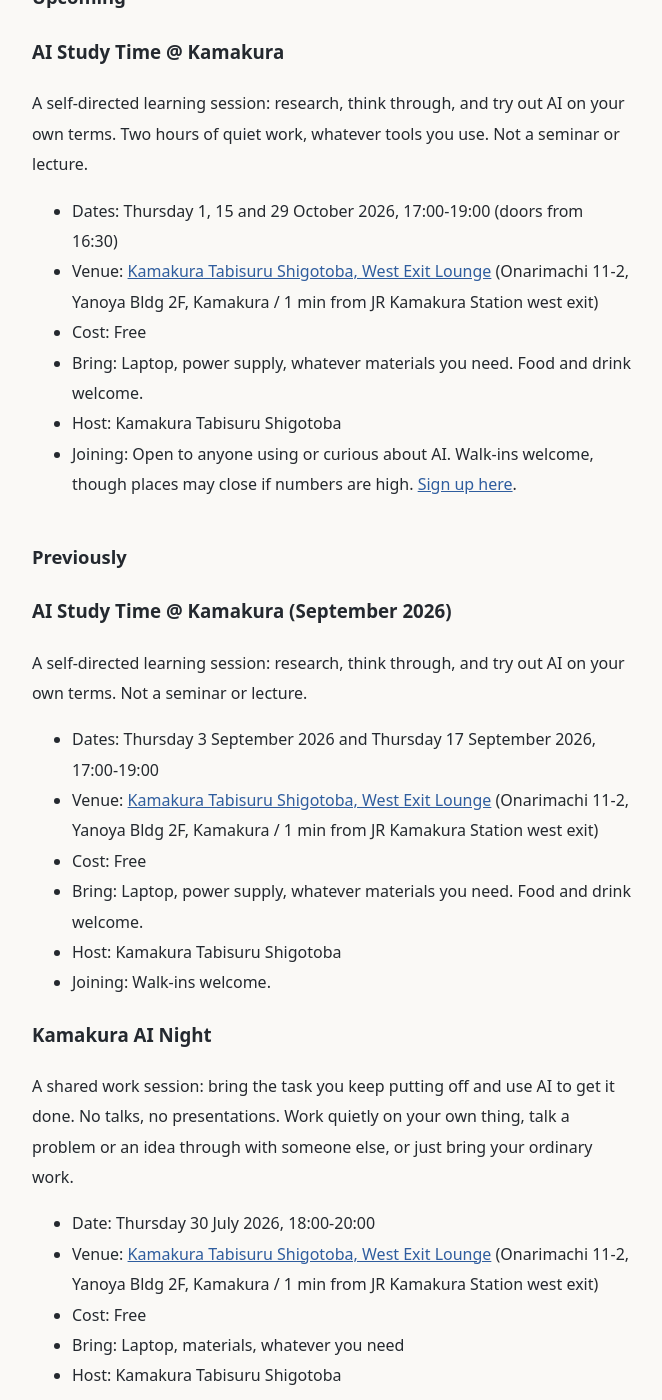
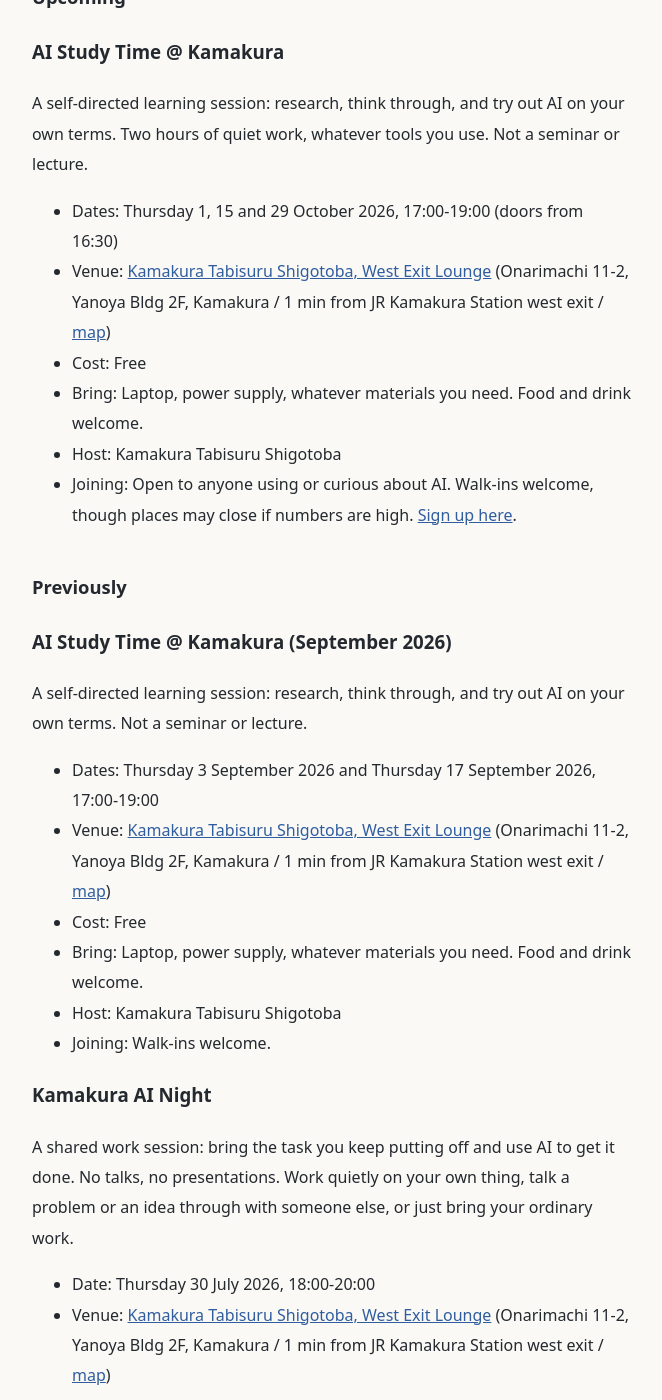
Before and after one commit to tagawa/kamakura-ai, a Jekyll site: the page built from en/events.md, in a window 1280 px wide and 1400 px high, scrolled down 256 px. Shown: the whole window, without its empty margins (308-970 px from the left). Built offline with Jekyll 4.4.1, drawn with Linux system fonts in a browser that asks for light colours.

Commit message:
Update venue information with map link
Added a map link to the venue details for multiple events.

```diff
--- a/en/events.md
+++ b/en/events.md
@@ -15,7 +15,7 @@
 A self-directed learning session: research, think through, and try out AI on your own terms. Two hours of quiet work, whatever tools you use. Not a seminar or lecture.
 
 - Dates: Thursday 1, 15 and 29 October 2026, 17:00-19:00 (doors from 16:30)
-- Venue: [Kamakura Tabisuru Shigotoba, West Exit Lounge](https://tabikamakura.com/) (Onarimachi 11-2, Yanoya Bldg 2F, Kamakura / 1 min from JR Kamakura Station west exit)
+- Venue: [Kamakura Tabisuru Shigotoba, West Exit Lounge](https://tabikamakura.com/) (Onarimachi 11-2, Yanoya Bldg 2F, Kamakura / 1 min from JR Kamakura Station west exit / [map](https://maps.apple.com/?address=11-2,%20Onarimachi,%20Kamakura,%20Kanagawa,%20Japan%20248-0012&ll=35.318887,139.549701&q=11-2,%20Onarimachi))
 - Cost: Free
 - Bring: Laptop, power supply, whatever materials you need. Food and drink welcome.
 - Host: Kamakura Tabisuru Shigotoba
@@ -28,7 +28,7 @@
 A self-directed learning session: research, think through, and try out AI on your own terms. Not a seminar or lecture.
 
 - Dates: Thursday 3 September 2026 and Thursday 17 September 2026, 17:00-19:00
-- Venue: [Kamakura Tabisuru Shigotoba, West Exit Lounge](https://tabikamakura.com/) (Onarimachi 11-2, Yanoya Bldg 2F, Kamakura / 1 min from JR Kamakura Station west exit)
+- Venue: [Kamakura Tabisuru Shigotoba, West Exit Lounge](https://tabikamakura.com/) (Onarimachi 11-2, Yanoya Bldg 2F, Kamakura / 1 min from JR Kamakura Station west exit / [map](https://maps.apple.com/?address=11-2,%20Onarimachi,%20Kamakura,%20Kanagawa,%20Japan%20248-0012&ll=35.318887,139.549701&q=11-2,%20Onarimachi))
 - Cost: Free
 - Bring: Laptop, power supply, whatever materials you need. Food and drink welcome.
 - Host: Kamakura Tabisuru Shigotoba
@@ -39,7 +39,7 @@
 A shared work session: bring the task you keep putting off and use AI to get it done. No talks, no presentations. Work quietly on your own thing, talk a problem or an idea through with someone else, or just bring your ordinary work.
 
 - Date: Thursday 30 July 2026, 18:00-20:00
-- Venue: [Kamakura Tabisuru Shigotoba, West Exit Lounge](https://tabikamakura.com/) (Onarimachi 11-2, Yanoya Bldg 2F, Kamakura / 1 min from JR Kamakura Station west exit)
+- Venue: [Kamakura Tabisuru Shigotoba, West Exit Lounge](https://tabikamakura.com/) (Onarimachi 11-2, Yanoya Bldg 2F, Kamakura / 1 min from JR Kamakura Station west exit / [map](https://maps.apple.com/?address=11-2,%20Onarimachi,%20Kamakura,%20Kanagawa,%20Japan%20248-0012&ll=35.318887,139.549701&q=11-2,%20Onarimachi))
 - Cost: Free
 - Bring: Laptop, materials, whatever you need
 - Host: Kamakura Tabisuru Shigotoba
```
